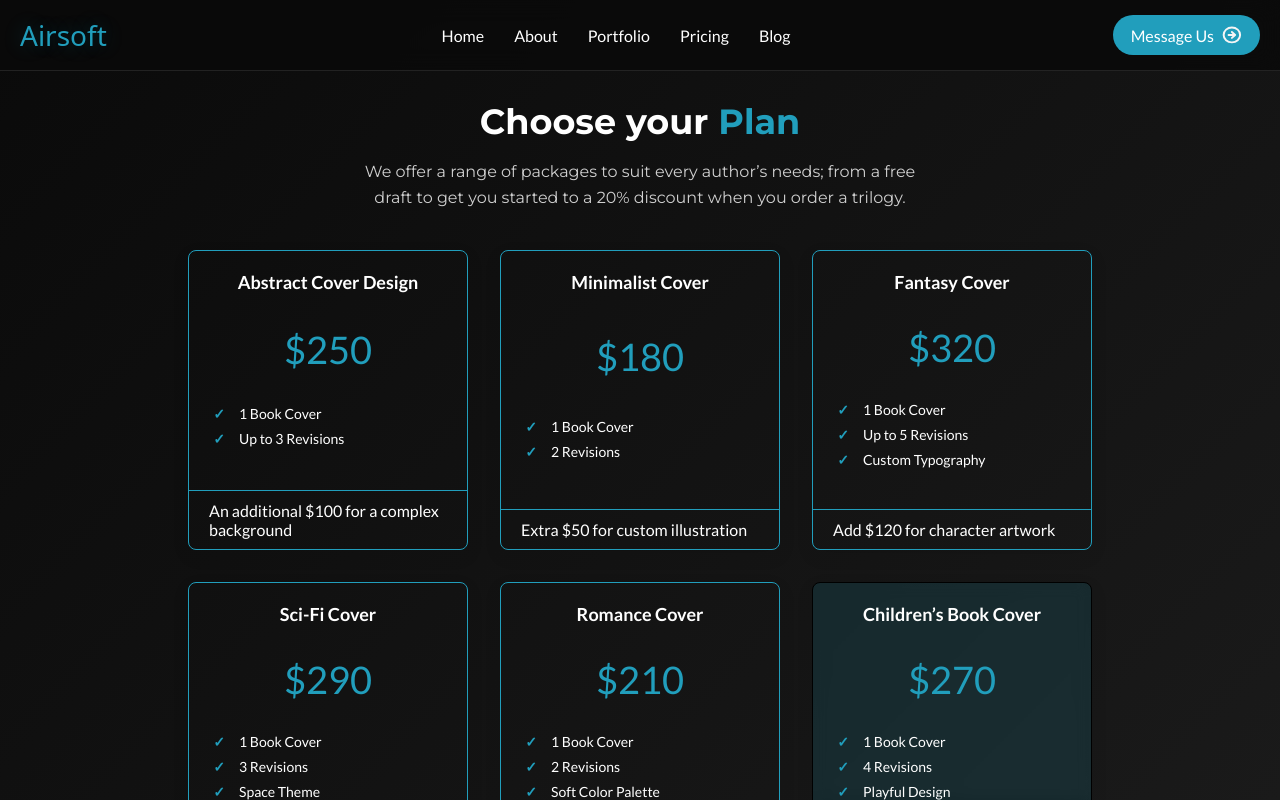
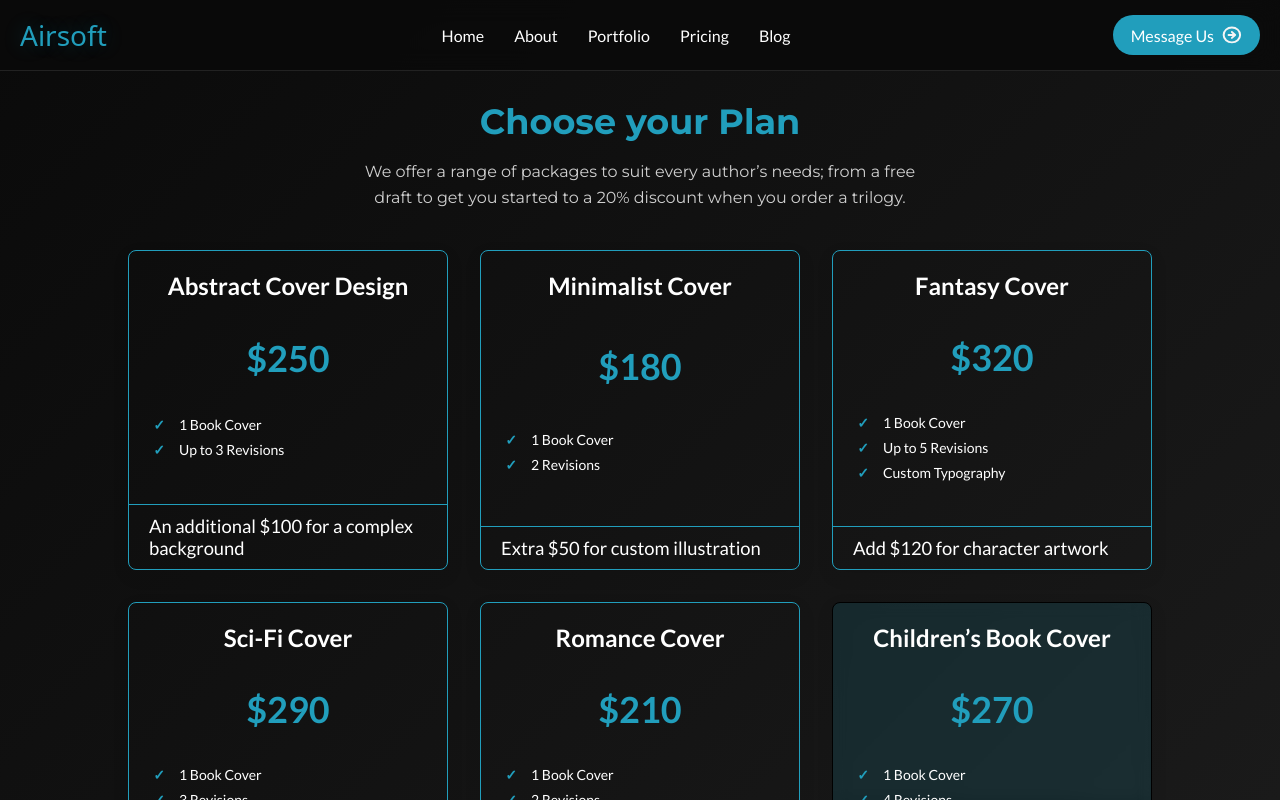
Before and after one commit to tomiswe05/airsoft, a React (Vite) app: page /pricing in a window 1280 px wide. Shown: the top 800 px of the page. Built offline with nearby package versions, Linux system fonts and the light colour scheme; a web font is replaced by a local one.

Commit message:
Stage and commit all recent UI and style changes

```diff
--- a/src/components/Different.css
+++ b/src/components/Different.css
@@ -48,6 +48,7 @@
     -webkit-text-fill-color: transparent;
     background-clip: text;
     color: transparent;
+    border-bottom: none !important;
 }
 
 
@@ -280,23 +281,17 @@
     .carousel-container {
         flex-direction: column;
         gap: 16px;
-        padding: 0;
-        width: 64px;
-        height: 64px;
+        padding: 0 0 0 0;
+        width: 100%;
+        height: auto;
         margin: 0 auto 18px auto;
         display: flex;
         justify-content: center;
         align-items: center;
-        background: #219ebc !important;
-        border-radius: 16px;
-        color: #fff !important;
-        transition: all 0.3s ease;
-        padding: 32px 24px;
-        border-radius: 14px;
-        min-height: 260px;
-        display: flex;
-        flex-direction: column;
-        justify-content: center;
+        background: transparent;
+        border-radius: 0;
+        color: inherit;
+        min-height: 0;
     }
 
     .carousel-card h4 {
--- a/src/components/HomeImage.css
+++ b/src/components/HomeImage.css
@@ -226,24 +226,7 @@
 }
 
 /* Pages Effect - Right Edge */
-.gallery-image-wrapper::after {
-    content: '';
-    position: absolute;
-    right: -4px;
-    top: 4px;
-    bottom: 4px;
-    width: 6px;
-    background: linear-gradient(90deg,
-        #e8e4dc 0%,
-        #f5f3ef 20%,
-        #e8e4dc 40%,
-        #f5f3ef 60%,
-        #e8e4dc 80%,
-        #f0ede8 100%);
-    border-radius: 0 2px 2px 0;
-    box-shadow: 2px 0 4px rgba(0, 0, 0, 0.15);
-    z-index: 1;
-}
+
 
 /* Book Bottom Shadow */
 .gallery-item::before {
--- a/src/components/NavBar.jsx
+++ b/src/components/NavBar.jsx
@@ -11,6 +11,7 @@ const Navbar = () => {
     setIsOpen(!isOpen);
   };
 
+  // Handle scroll to add/remove scrolled class
   useEffect(() => {
     const handleScroll = () => {
       if (window.scrollY > 0) {
--- a/src/components/PortfolioCard.css
+++ b/src/components/PortfolioCard.css
@@ -1,77 +1,193 @@
-.pricin{
-    width: 280px;
-    height: 300px;
-    border: 1px solid #219EBC;
+.rectIn {
+    width: 300px;
+    height: 420px;
+    background: rgba(255, 255, 255, 0.08);
+    backdrop-filter: blur(12px);
+    -webkit-backdrop-filter: blur(12px);
+    border: 1px solid rgba(255, 255, 255, 0.15);
+    border-radius: 15px;
+    box-shadow: 0 8px 32px rgba(0, 0, 0, 0.4);
+    transition: all 0.3s ease;
+    overflow: hidden;
     display: flex;
     flex-direction: column;
-    justify-content: space-between;
-    padding: 10px 20px;
-    font-family: 'Lato', sans-serif;
 }
-/* glassmorphism effect for last card */
-.glass-card {
-    background: rgba(33, 158, 188, 0.15);
-    box-shadow: 0 8px 32px 0 rgba(31, 38, 135, 0.18);
-    backdrop-filter: blur(8px);
-    -webkit-backdrop-filter: blur(8px);
-    border: 1.5px solid #000;
+
+.rectIn:hover {
+    transform: translateY(-5px);
+    background: rgba(255, 255, 255, 0.12);
+    box-shadow: 0 12px 40px rgba(33, 158, 188, 0.3);
+    border: 1px solid rgba(33, 158, 188, 0.4);
 }
-/* subtle shadow and hover effect for the card */
-.pricin{
-    box-shadow: 0 6px 18px rgba(0,0,0,0.08);
-    transition: box-shadow 200ms ease, transform 200ms ease;
-    border-radius: 8px;
+
+.image-container {
+    width: 100%;
+    height: 180px;
+    overflow: hidden;
+    position: relative;
+    flex-shrink: 0;
 }
-.pricin:hover{
-    box-shadow: 0 18px 36px rgba(0,0,0,0.14);
-    transform: translateY(-6px);
+
+.image-container img {
+    width: 100%;
+    height: 100%;
+    object-fit: cover;
+    transition: transform 0.5s ease;
 }
-.card-name{
+
+.rectIn:hover .image-container img {
+    transform: scale(1.1);
+}
+
+.rectIn h3 {
     text-align: center;
-    font-family: 'lato', sans-serif;
-    font-weight: 700;
-    margin-top: 10px;
-    font-size: clamp(14px, 3vw, 18px);
+    margin-top: 20px;
+    font-family: "Montserrat", sans-serif;
+    color: #ffffff;
+    font-size: 20px;
+    padding: 0 20px;
+    font-weight: 600;
 }
-.price{
+
+.rectIn p {
     text-align: center;
-    font-family: inherit;
-    font-weight: 500;
-    font-size: clamp(24px, 5vw, 38px);
-    color: #219EBC;
+    color: #c0c0c0;
+    margin-top: 12px;
+    font-family: "Lato", sans-serif;
+    padding: 0 20px;
+    font-size: 15px;
+    line-height: 1.7;
+    flex-grow: 1;
 }
-/* offer list: icon on the left of each item */
-.offer-list{
-    display: flex;
-    flex-direction: column;
-    gap: 8px;
-    padding: 0;
-    margin: 0;
+
+
+/* 📱 Mobile (Portrait) - 320px to 480px */
+@media (max-width: 480px) {
+
+    .rect {
+        width: 100%;
+        max-width: 300px;
+        height: 400px;
+    }
+
+    .rectIn {
+        width: 100%;
+        max-width: 300px;
+        height: 400px;
+    }
+
+    .image-container {
+        height: 160px;
+    }
+
+    .rectIn p {
+        font-size: 14px;
+        margin-top: 10px;
+        padding: 0 18px;
+    }
+
+    .rectIn h3 {
+        font-size: 18px;
+        margin-top: 15px;
+    }
 }
-.offer-item{
-    display: flex;
-    align-items: center;
-    gap: 10px;
-    font-size: 14px;
-    margin: 0;
+
+/* 📱 Mobile (Landscape) & Small Tablets - 481px to 768px */
+@media (min-width: 481px) and (max-width: 768px) {
+
+
+    .rect {
+        width: 280px;
+        height: 410px;
+    }
+
+    .rectIn {
+        width: 280px;
+        height: 410px;
+    }
+
+    .image-container {
+        height: 170px;
+    }
+
+    .rectIn p {
+        font-size: 14px;
+        margin-top: 10px;
+    }
+
+    .rectIn h3 {
+        font-size: 19px;
+        margin-top: 18px;
+    }
 }
-.offer-item::before{
-    content: '\2713';
-    color: #219EBC;
-    font-weight: 700;
-    display: inline-block;
-    width: 20px;
-    text-align: center;
+
+/* 💻 Tablets - 769px to 1024px */
+@media (min-width: 769px) and (max-width: 1024px) {
+    .portfolio-container {
+        gap: 40px;
+    }
+
+    .rect {
+        width: 300px;
+        height: 420px;
+    }
+
+    .rectIn {
+        width: 300px;
+        height: 420px;
+    }
+
+    .image-container {
+        height: 180px;
+    }
 }
-.additional{
-    border: none;
-    border-top: 1px solid #219EBC;
-    padding-top: 10px;
-    margin-top: 10px;
-    color: inherit;
-    /* make the divider touch the card edges by offsetting horizontal padding */
-    margin-left: -20px;
-    margin-right: -20px;
-    padding-left: 20px;
-    padding-right: 20px;
+
+/* 🖥️ Desktop - 1025px to 1440px */
+@media (min-width: 1025px) and (max-width: 1440px) {
+
+
+    .rect {
+        width: 320px;
+        height: 430px;
+    }
+
+    .rectIn {
+        width: 320px;
+        height: 430px;
+    }
+
+    .image-container {
+        height: 185px;
+    }
 }
+
+/* 🖥️ Large Desktop - 1441px and above */
+@media (min-width: 1441px) {
+    .portfolio-container {
+        gap: 70px;
+        max-width: 1400px;
+        margin: 0 auto;
+    }
+
+    .rect {
+        width: 340px;
+        height: 440px;
+    }
+
+    .rectIn {
+        width: 340px;
+        height: 440px;
+    }
+
+    .image-container {
+        height: 190px;
+    }
+
+    .rectIn p {
+        font-size: 16px;
+    }
+
+    .rectIn h3 {
+        font-size: 22px;
+    }
+}
--- a/src/components/PricingCard.css
+++ b/src/components/PricingCard.css
@@ -1,6 +1,6 @@
 .pricin{
-    width: 280px;
-    height: 300px;
+    width: clamp(220px, 30vw, 320px);
+    height: clamp(240px, 32vw, 320px);
     border: 1px solid #219EBC;
     display: flex;
     flex-direction: column;
@@ -31,13 +31,13 @@
     font-family: 'lato', sans-serif;
     font-weight: 700;
     margin-top: 10px;
-    font-size: clamp(14px, 3vw, 18px);
+    font-size: clamp(16px, 3vw, 24px);
 }
 .price{
     text-align: center;
     font-family: inherit;
-    font-weight: 500;
-    font-size: clamp(24px, 5vw, 38px);
+    font-weight: 600;
+    font-size: clamp(22px, 5vw, 36px);
     color: #219EBC;
 }
 /* offer list: icon on the left of each item */
@@ -69,9 +69,33 @@
     padding-top: 10px;
     margin-top: 10px;
     color: inherit;
+    font-size: 1.15em;
     /* make the divider touch the card edges by offsetting horizontal padding */
     margin-left: -20px;
     margin-right: -20px;
     padding-left: 20px;
     padding-right: 20px;
 }
+
+/* Responsive: Full width on tablets and mobile */
+@media (max-width: 900px) {
+    .pricin {
+        width: 80vw;
+        max-width: 95vw;
+        min-width: 220px;
+        margin: 0 auto;
+    }
+}
+
+@media (max-width: 600px) {
+    .pricin {
+        width: 90vw;
+        max-width: 98vw;
+        min-width: 180px;
+        margin: 0 auto;
+        height: clamp(340px, 70vw, 420px);
+    }
+    .additional {
+        font-size: 0.95em;
+    }
+}
--- a/src/pages/Home.jsx
+++ b/src/pages/Home.jsx
@@ -9,7 +9,8 @@ function Home() {
     <>
       <div className="home-container">
         {/*/ Hero Section */}
-        <h1>Discover the world’s best <span>Fantasy Book <br /> Cover </span>Design</h1>
+       <div className="hero">
+         <h1>Discover the world’s best <span>Fantasy Book <br /> Cover </span>Design</h1>
         <ImageHero />
 
         <p>We help self-published fantasy authors enchant readers at first glance,
@@ -19,7 +20,8 @@ function Home() {
          <div className="home-button">
             <button>View Portfolio</button>
          </div>
-          {/* Offer Component - the buttons that toggle the images */}
+       </div>
+          {/* Offer Component - the different offers available */}
           <Offer />
           {/* Home Image Component - the images that change based on the offer selected */}
           <HomeImage />
--- a/src/styles/Home.css
+++ b/src/styles/Home.css
@@ -9,7 +9,7 @@
 }
 .home-container p {
     text-align: center;
-    margin-top: 20px;
+    margin-top: 40px;
     font-family: "Open Sans", sans-serif;
     font-weight: 400;
     color: #d0d0d0;
@@ -19,10 +19,15 @@
     margin-right: auto;
     padding: 0 1rem;
 }
+.hero{
+
+    justify-content: space-around;
+}
 .home-button {
     display: flex;
     justify-content: center;
     padding: 0 clamp(10px, 3vw, 20px); /* Prevent button from touching edges */
+    margin-top: 40px;
 }
 
 .home-button button {
--- a/src/styles/Pricing.css
+++ b/src/styles/Pricing.css
@@ -6,7 +6,7 @@
 .pricing-text h1{
     font-size: clamp(20px, 6vw, 35px);
     font-weight: 700;
-    color: #ffffff;
+    color: #219EBC;
     margin: 0 auto 16px auto;
     padding: 0 15px;
 }
@@ -61,5 +61,6 @@
     }
     .pricing-text h1 {
         font-size: clamp(22px, 7vw, 32px);
+        color: #219EBC;
     }
 }
```
